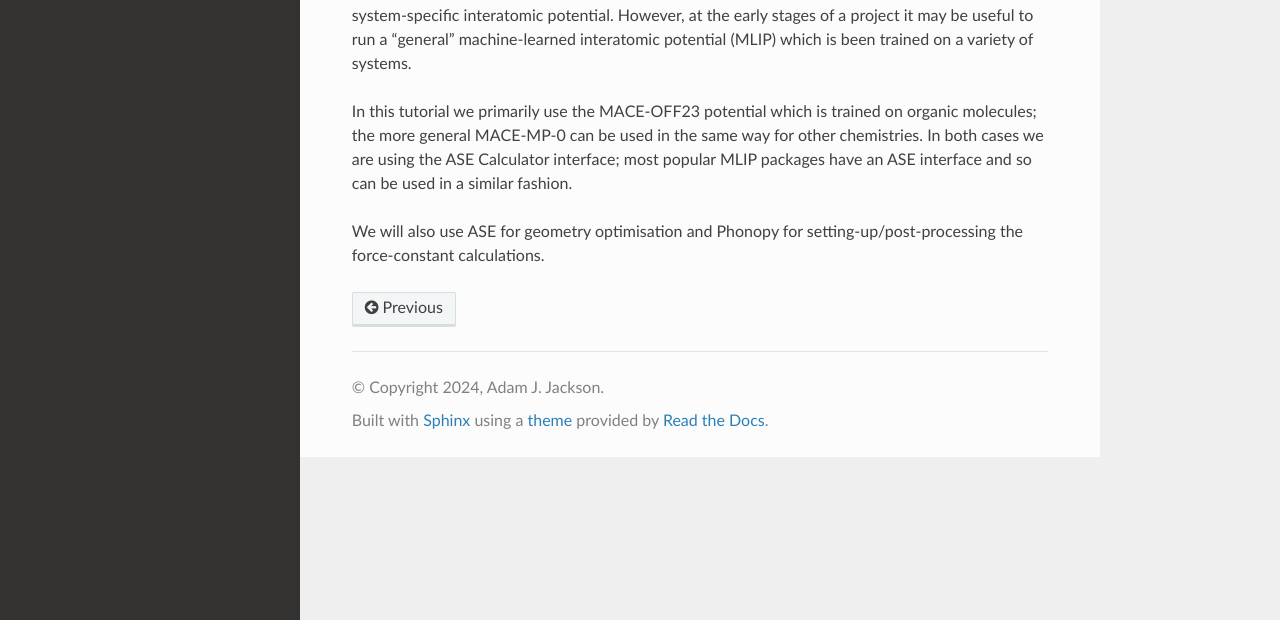
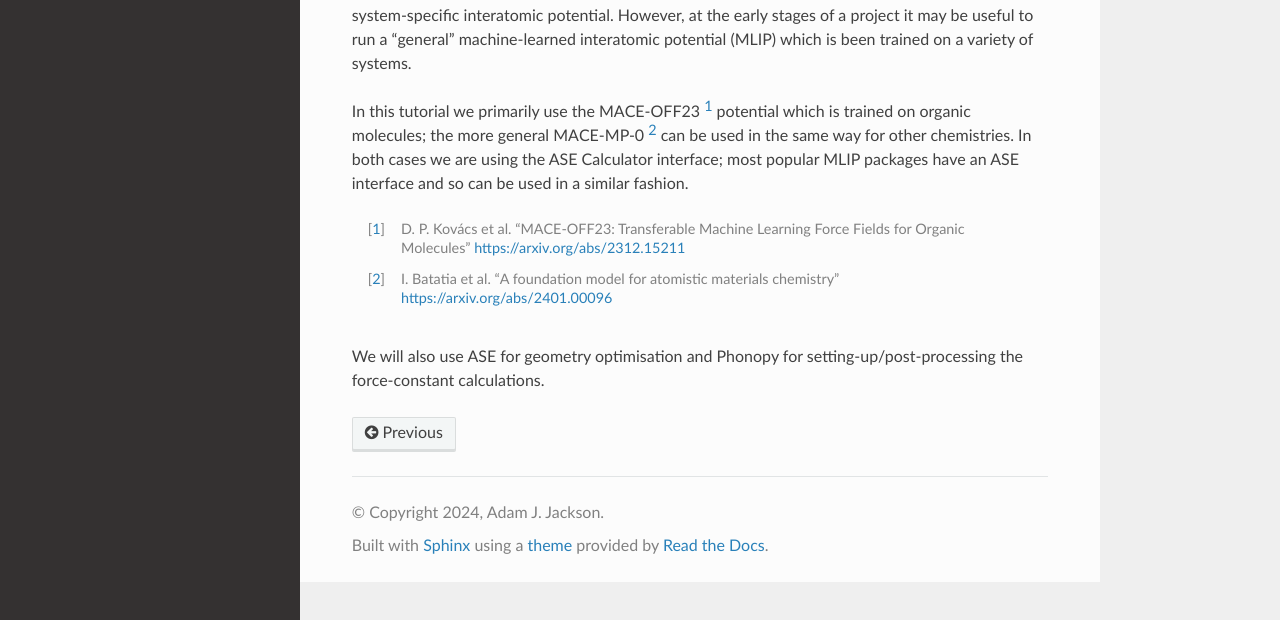
Before and after one commit to pace-neutrons/abins-tutorials, a plain HTML site: page mlip-phonopy.html in a window 1280 px wide. Shown: the part 180-800 px from the top of the page. Drawn offline with Linux system fonts and the light colour scheme.

Commit message:
ajjackson published a site update

```diff
--- a/mlip-phonopy.html
+++ b/mlip-phonopy.html
@@ -75,7 +75,17 @@
   <section id="using-a-pre-trained-mlip-with-phonopy">
 <h1>Using a pre-trained MLIP with Phonopy<a class="headerlink" href="#using-a-pre-trained-mlip-with-phonopy" title="Link to this heading"></a></h1>
 <p>For accurate results one would typically compute phonons with density-functional theory or with a system-specific interatomic potential. However, at the early stages of a project it may be useful to run a “general” machine-learned interatomic potential (MLIP) which is been trained on a variety of systems.</p>
-<p>In this tutorial we primarily use the MACE-OFF23 potential which is trained on organic molecules; the more general MACE-MP-0 can be used in the same way for other chemistries. In both cases we are using the ASE Calculator interface; most popular MLIP packages have an ASE interface and so can be used in a similar fashion.</p>
+<p>In this tutorial we primarily use the MACE-OFF23 <a class="footnote-reference brackets" href="#id3" id="id1" role="doc-noteref"><span class="fn-bracket">[</span>1<span class="fn-bracket">]</span></a> potential which is trained on organic molecules; the more general MACE-MP-0 <a class="footnote-reference brackets" href="#id4" id="id2" role="doc-noteref"><span class="fn-bracket">[</span>2<span class="fn-bracket">]</span></a> can be used in the same way for other chemistries. In both cases we are using the ASE Calculator interface; most popular MLIP packages have an ASE interface and so can be used in a similar fashion.</p>
+<aside class="footnote-list brackets">
+<aside class="footnote brackets" id="id3" role="doc-footnote">
+<span class="label"><span class="fn-bracket">[</span><a role="doc-backlink" href="#id1">1</a><span class="fn-bracket">]</span></span>
+<p>D. P. Kovács et al. “MACE-OFF23: Transferable Machine Learning Force Fields for Organic Molecules” <a class="reference external" href="https://arxiv.org/abs/2312.15211">https://arxiv.org/abs/2312.15211</a></p>
+</aside>
+<aside class="footnote brackets" id="id4" role="doc-footnote">
+<span class="label"><span class="fn-bracket">[</span><a role="doc-backlink" href="#id2">2</a><span class="fn-bracket">]</span></span>
+<p>I. Batatia et al. “A foundation model for atomistic materials chemistry” <a class="reference external" href="https://arxiv.org/abs/2401.00096">https://arxiv.org/abs/2401.00096</a></p>
+</aside>
+</aside>
 <p>We will also use ASE for geometry optimisation and Phonopy for setting-up/post-processing the force-constant calculations.</p>
 </section>
 
```
Also changed, not shown: searchindex.js (+1 -1 lines), _sources/mlip-phonopy.rst.txt.
